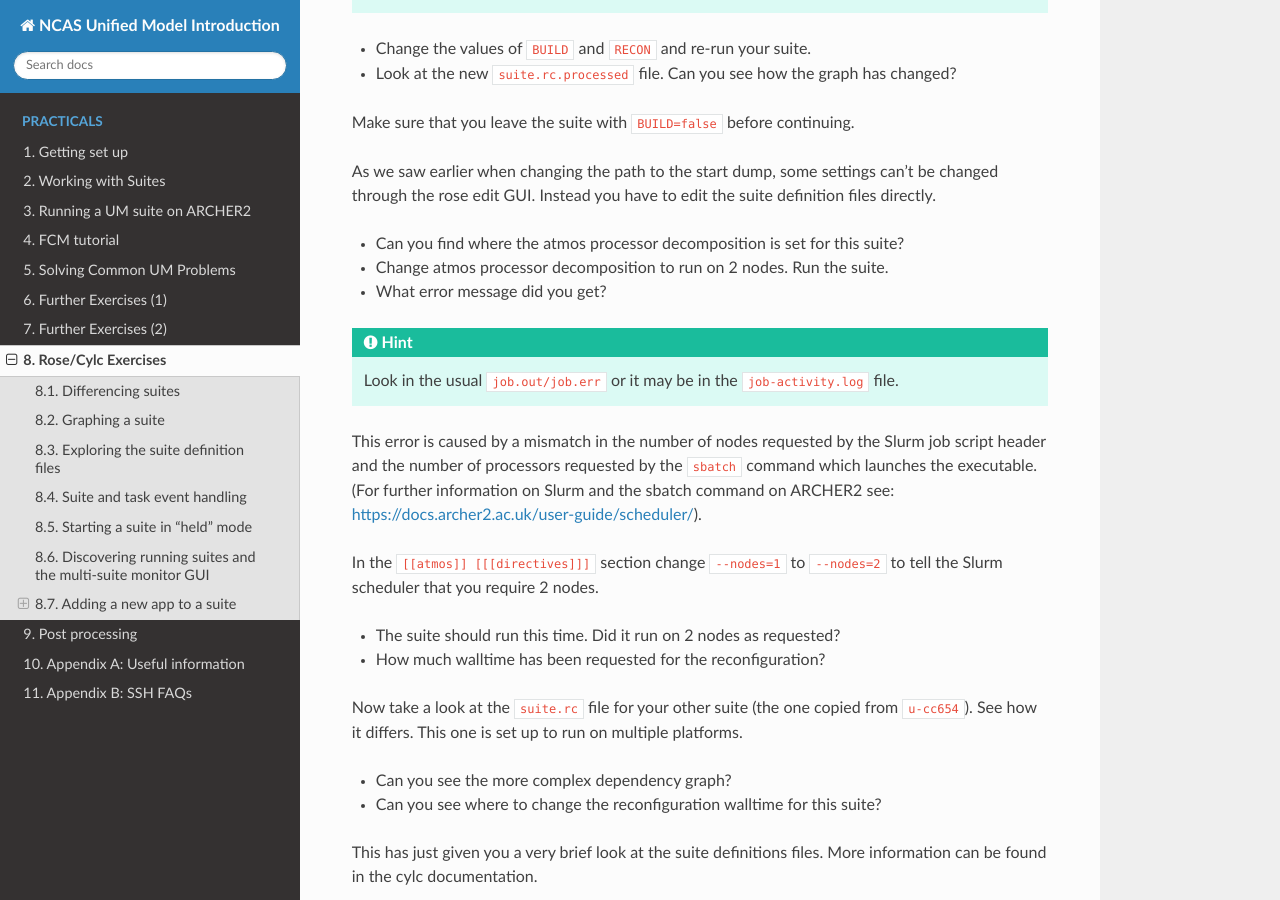
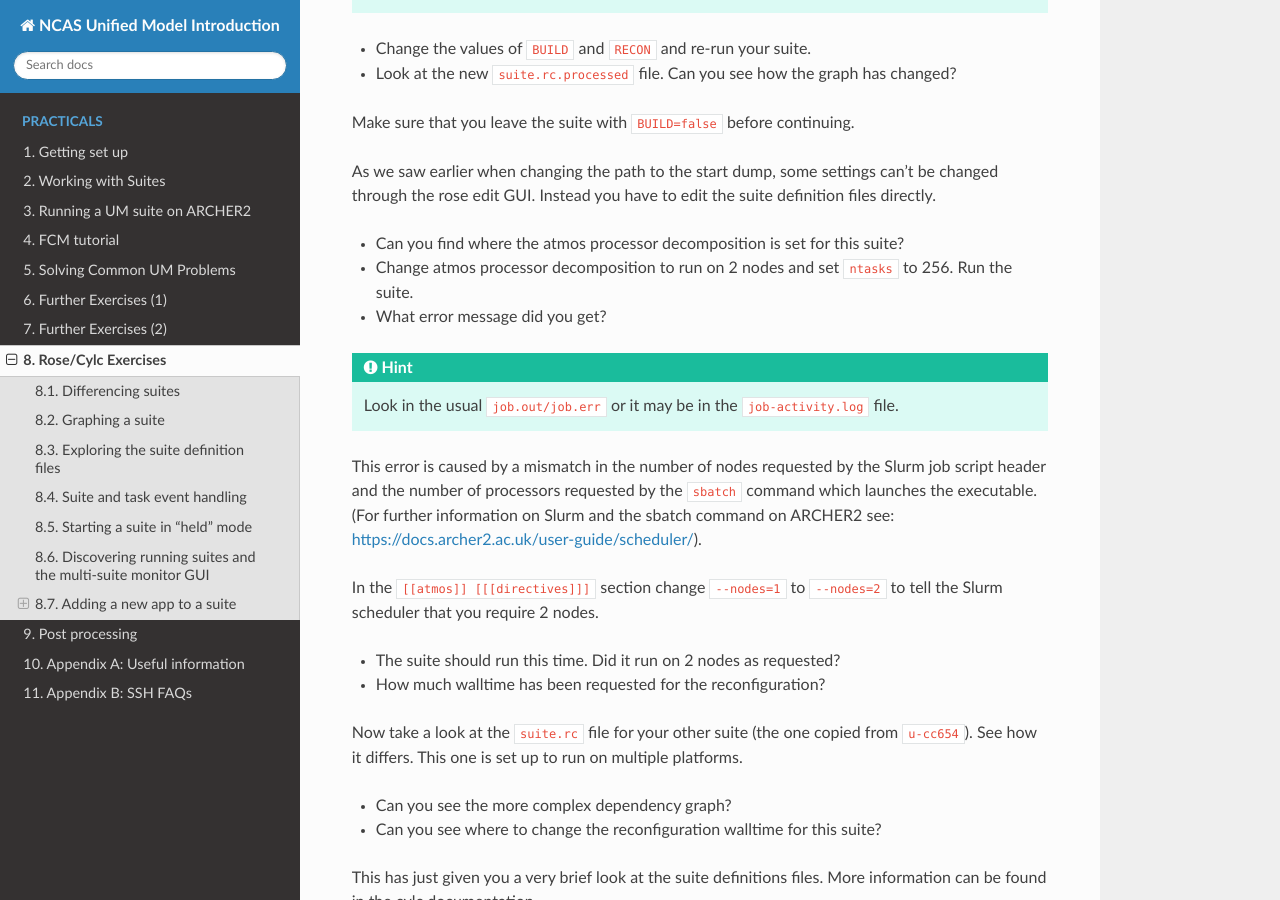
Before and after one commit to NCAS-CMS/um-training, a Sphinx documentation site: the page built from practicals/source/rose-cylc-exercises.rst, in a window 1280 px wide and 900 px high, scrolled down 1423 px. Built offline with Sphinx 7.4.7 and the Read the Docs theme 2.0.0, drawn with Linux system fonts in a browser that asks for light colours; some of the changed text lies outside the part shown.

Commit message:
minor typo fixes

```diff
--- a/practicals/source/further-exercises-2.rst
+++ b/practicals/source/further-exercises-2.rst
@@ -156,7 +156,7 @@ NEMO diagnostic files are named ``<suitename>o*grid_[TUVW]*``. To see what files
 
 In this case each XIOS IO server writes to a separate file. To concatenate these into a global file use the ``rebuild_nemo`` tool, e.g.: ::
 
-  archer$ rebuild_nemo rebuild_nemo ce119o_1m_18500101_18500330_grid_T_185001-185001 6
+  archer$ rebuild_nemo ce119o_1d_18500101_18500110_grid_T 6
 
 .. note:: The coupled atmos-ocean model setup is complex so we recommend you find a suite already setup for your needs.  If you find you do need to modify a coupled suite setup please contact NCAS-CMS for advice.
 
--- a/practicals/source/rose-cylc-exercises.rst
+++ b/practicals/source/rose-cylc-exercises.rst
@@ -51,7 +51,7 @@ Make sure that you leave the suite with ``BUILD=false`` before continuing.
 As we saw earlier when changing the path to the start dump, some settings can't be changed through the rose edit GUI.  Instead you have to edit the suite definition files directly.
 
 * Can you find where the atmos processor decomposition is set for this suite?
-* Change atmos processor decomposition to run on 2 nodes.  Run the suite.
+* Change atmos processor decomposition to run on 2 nodes and set ``ntasks`` to 256.  Run the suite.
 * What error message did you get?
 
 .. hint:: Look in the usual ``job.out/job.err`` or it may be in the ``job-activity.log`` file.
```
Also changed, not shown: other parts of practicals/source/rose-cylc-exercises.rst (+1 -1 lines).
